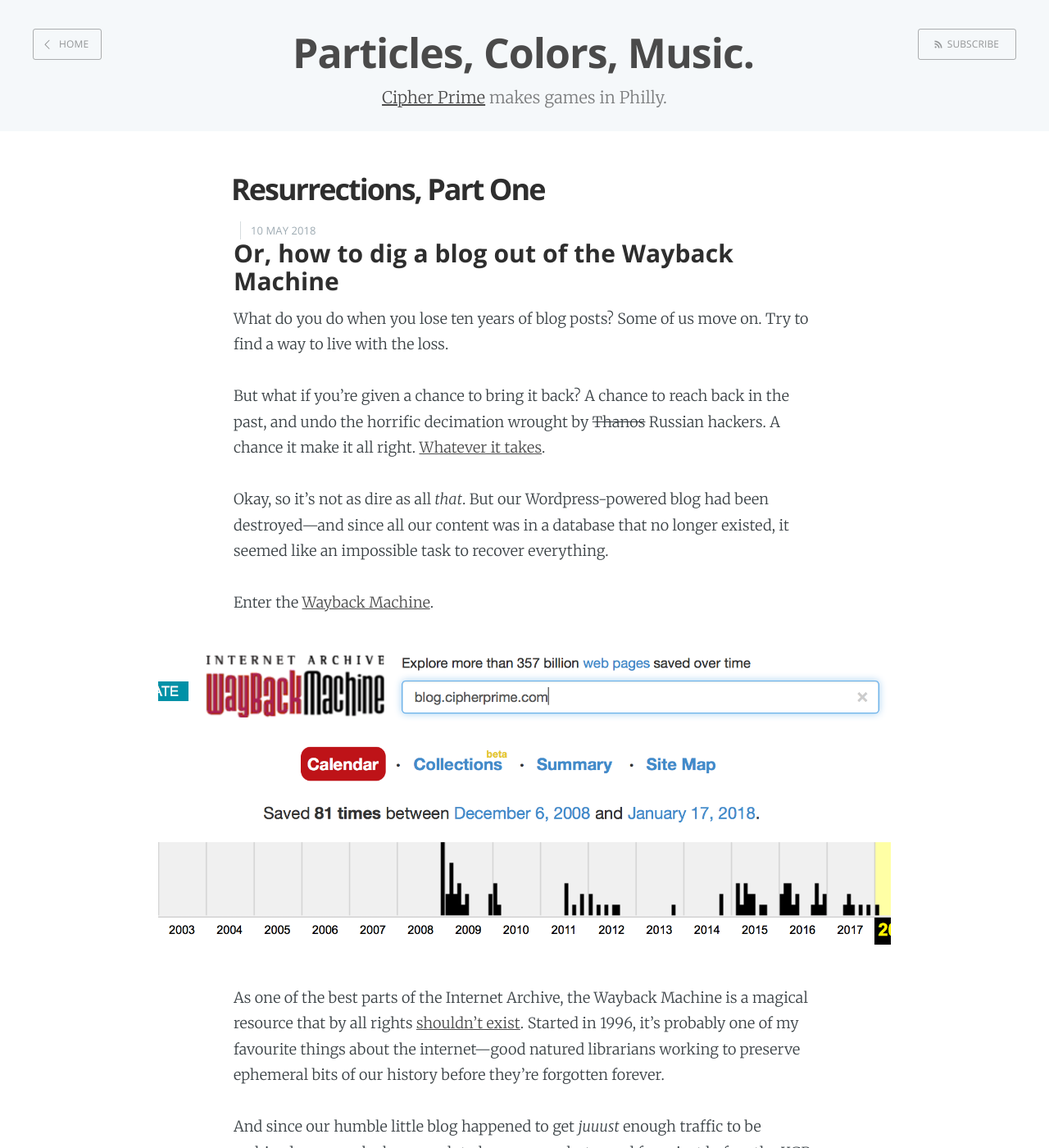
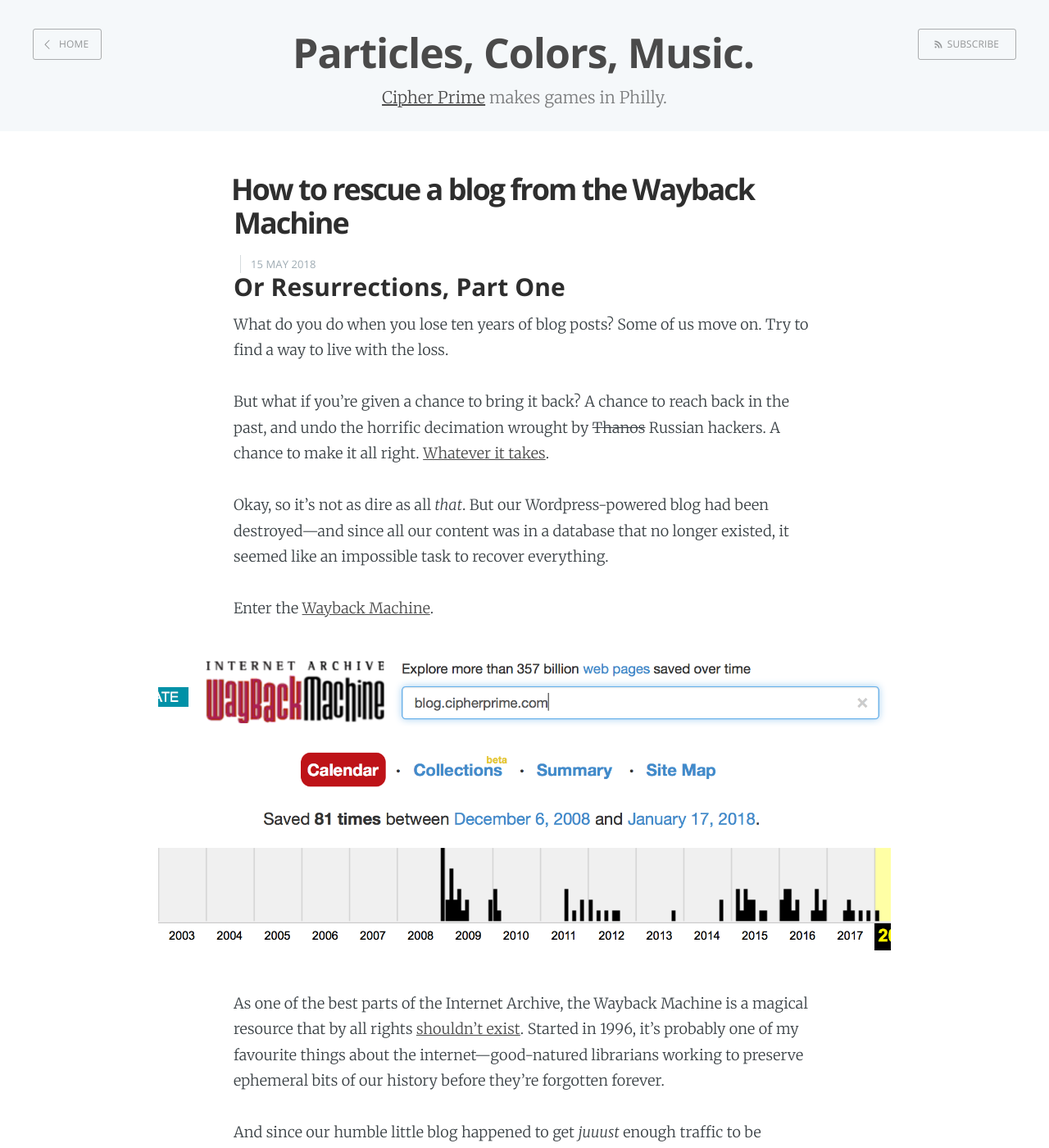
Before and after one commit to cipherprime/blog.cipherprime.com, a Jekyll site: the page built from _posts/2019-5-15-how-to-rescue-a-blog-from-the-wayback-machine.md, in a window 1280 px wide and 1400 px high. Shown: the whole window at 82% size. Built offline with Jekyll 4.4.1, drawn with Linux system fonts in a browser that asks for light colours; comment, search, counter and statistics services are not loaded; some of the changed text lies outside the part shown.

Commit message:
push new post

```diff
--- a/_config.yml
+++ b/_config.yml
@@ -16,7 +16,7 @@
 show_excerpts: true
 post_footer: true
 
-
+meta_description: The blog of Cipher Prime Studios in Philadelphia
 
 # Theme settings
 # dark_theme: false
--- a/_layouts/default.html
+++ b/_layouts/default.html
@@ -6,6 +6,7 @@
 
     <title>{{ site.title }} - {{ page.title }}</title>
     <meta name="description" content="{{ site.meta_description}}" />
+    <meta name="keywords" content="{% for tag in page.tags %}{{ tag }}, {% endfor %}" />
 
     <meta name="HandheldFriendly" content="True" />
     <meta name="MobileOptimized" content="320" />
--- a/_posts/2019-5-13-how-to-rescue-a-blog-from-the-wayback-machine.md
+++ b/_posts/2019-5-15-how-to-rescue-a-blog-from-the-wayback-machine.md
@@ -1,17 +1,16 @@
 ---
 layout: post
-title: "Resurrections, Part One"
+title: "How to rescue a blog from the Wayback Machine"
 slug: how-to-rescue-a-blog-from-the-wayback-machine
 author: dain
-date: 2018-5-10 11:47:43 -0400
-tags: blog, nodejs
-draft: true
+date: 2018-5-15 10:00:43 -0500
+tags: blog, nodejs, wayback, wordpress
 ---
-### Or, how to dig a blog out of the Wayback Machine
+### Or Resurrections, Part One
 
 What do you do when you lose ten years of blog posts? Some of us move on. Try to find a way to live with the loss.
 
-But what if you're given a chance to bring it back? A chance to reach back in the past, and undo the horrific decimation wrought by ~~Thanos~~ Russian hackers. A chance it make it all right. [Whatever it takes](https://www.youtube.com/watch?v=sqC9lOzLk0U).
+But what if you're given a chance to bring it back? A chance to reach back in the past, and undo the horrific decimation wrought by ~~Thanos~~ Russian hackers. A chance to make it all right. [Whatever it takes](https://www.youtube.com/watch?v=sqC9lOzLk0U).
 
 Okay, so it's not as dire as all _that_. But our Wordpress-powered blog had been destroyed—and since all our content was in a database that no longer existed, it seemed like an impossible task to recover everything.
 
@@ -19,7 +18,7 @@
 
 ![Wayback Archive](/img/blog/wayback/wayback-archive.png)
 
-As one of the best parts of the Internet Archive, the Wayback Machine is a magical resource that by all rights [shouldn't exist](https://www.xkcd.com/2102/). Started in 1996, it's probably one of my favourite things about the internet—good natured librarians working to preserve ephemeral bits of our history before they're forgotten forever.
+As one of the best parts of the Internet Archive, the Wayback Machine is a magical resource that by all rights [shouldn't exist](https://www.xkcd.com/2102/). Started in 1996, it's probably one of my favourite things about the internet—good-natured librarians working to preserve ephemeral bits of our history before they're forgotten forever.
 
 And since our humble little blog happened to get _juuust_ enough traffic to be archived, we were lucky enough to have a snapshot saved from just before the KGB decided our nonsense posts were simply _too dangerous to exist_.
 
```
Also changed, not shown: other parts of _posts/2019-5-15-how-to-rescue-a-blog-from-the-wayback-machine.md (+1 -1 lines).
